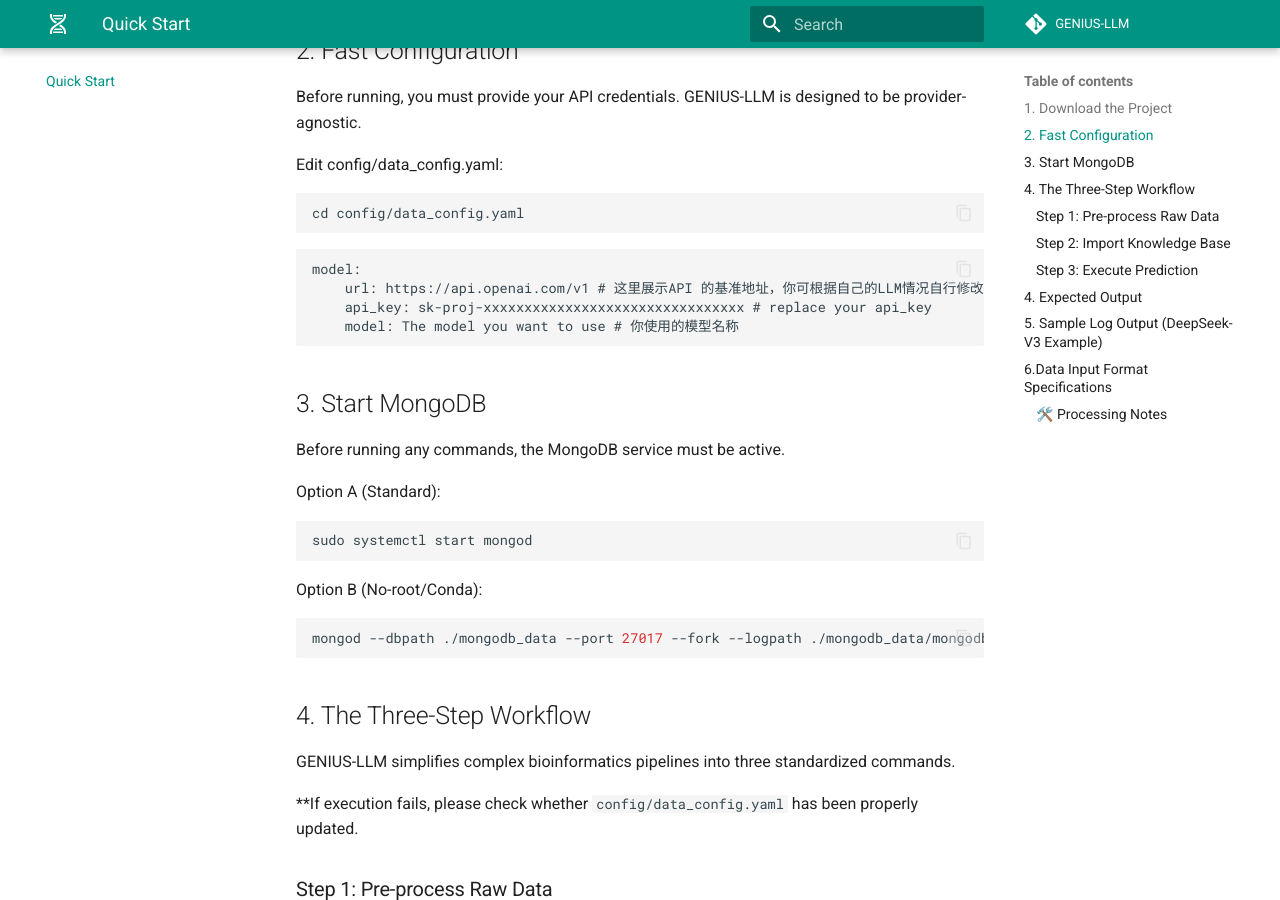
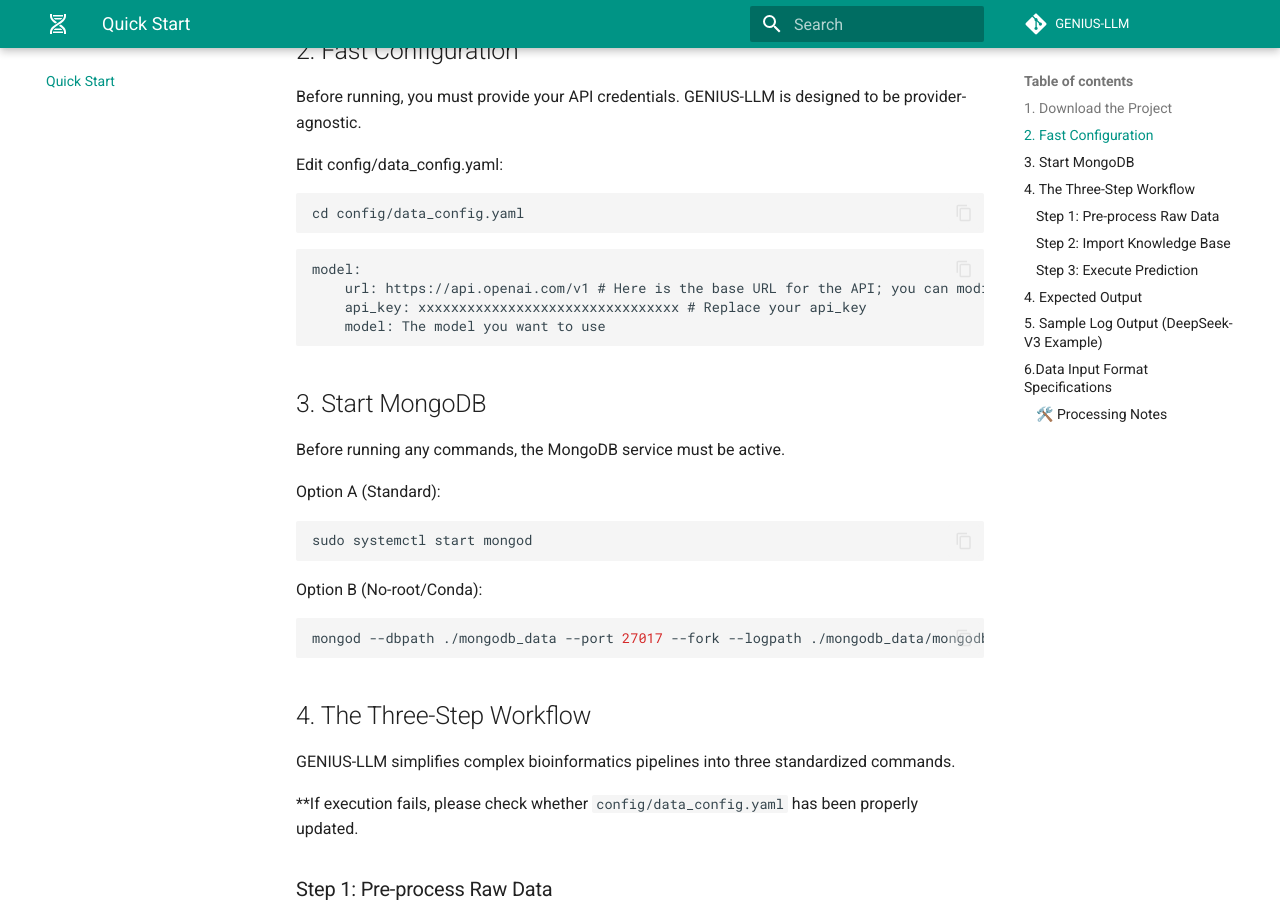
Before and after one commit to yimengzhiyan/GENIUS-LLM, an MkDocs documentation site: the page built from docs/02quickstart.md, in a window 1280 px wide and 900 px high, scrolled down 810 px. Built offline with MkDocs 1.6.1 and Material for MkDocs 9.7.7, drawn with Linux system fonts in a browser that asks for light colours; comment, search, counter and statistics services are not loaded.

Commit message:
20260430,22:39,upload

````diff
--- a/docs/02quickstart.md
+++ b/docs/02quickstart.md
@@ -36,9 +36,9 @@
 ```
 ```
 model:
-    url: https://api.openai.com/v1 # 这里展示API 的基准地址，你可根据自己的LLM情况自行修改
-    api_key: sk-proj-xxxxxxxxxxxxxxxxxxxxxxxxxxxxxxxx # replace your api_key
-    model: The model you want to use # 你使用的模型名称
+    url: https://api.openai.com/v1 # Here is the base URL for the API; you can modify it according to your specific LLM configuration.
+    api_key: xxxxxxxxxxxxxxxxxxxxxxxxxxxxxxxx # Replace your api_key
+    model: The model you want to use
 ```
 ## 3. Start MongoDB
 
--- a/mkdocs.yml
+++ b/mkdocs.yml
@@ -1,35 +1,37 @@
 site_name: GENIUS-LLM Documentation
 #site_url: https://yimengzhiyan.github.io/GENIUS-LLM/
-#repo_url: https://github.com/yimengzhiyan/GENIUS-LLM  # 必须加这一行，edit_uri 才会生效
+#repo_url: https://github.com/yimengzhiyan/GENIUS-LLM  # Required for edit_uri to function
 repo_url: https://github.com/ZhengJieBioinformatics/GENIUS-LLM
 site_url: https://ZhengJieBioinformatics.github.io/GENIUS-LLM/
 site_author: Jie Zheng
 repo_name: GENIUS-LLM
-edit_uri: edit/main/docs/ # 允许别人点击“编辑”按钮（展现开源精神）
+edit_uri: edit/main/docs/ # Allows users to click the "Edit" button (promotes open-source collaboration)
 
 theme:
   name: material
   palette:
-    primary: teal  # 这种青绿色看起来很学术
+    primary: teal  # Provides a professional academic aesthetic
     accent: indigo
   features:
-    - navigation.tabs          # 顶部大分类（你已经选了）
-    - content.code.copy    # 增加代码一键复制（对研究人员极其友好）
-    - navigation.sections      # 侧边栏分组显示，结构更清晰
-    - navigation.expand        # 默认展开所有目录（方便审稿人快速点击）
-    - navigation.top           # 快速回到顶部按钮（长文档必备）
-    - navigation.tracking      # 滚动时侧边栏自动跟随当前位置
-    - search.suggest           # 搜索时显示自动补全建议
-    - search.highlight         # 搜索结果关键词高亮
-    - content.code.annotate    # 允许在代码中添加悬浮注释（非常适合解释复杂的 API 调用）
-  # 设置 LOGO 和 Favicon（浏览器标签页的小图标）
+    - navigation.tabs          # Top-level navigation categories
+    - content.code.copy        # Enables one-click code copying (useful for researchers)
+    - navigation.sections      # Groups sidebar items for a clearer structure
+    - navigation.expand        # Expands all directories by default for easier navigation
+    - navigation.top           # "Back to top" button for long documents
+    - navigation.tracking      # Sidebar automatically highlights current position while scrolling
+    - search.suggest           # Displays auto-completion suggestions during search
+    - search.highlight         # Highlights keywords in search results
+    - content.code.annotate    # Enables hover annotations (ideal for explaining complex API calls)
+
+  # Set LOGO and Favicon (browser tab icon)
   icon:
-    logo: material/dna # 或者 material/molecule-science
- # favicon: assets/favicon.png #在 docs/ 文件夹下创建一个 assets 文件夹，并放一张名为 favicon.png 的小图标。
+    logo: material/dna # Or material/molecule-science
+# favicon: assets/favicon.png # Create an 'assets' folder in 'docs/' and add a 'favicon.png' file
 
 extra_javascript:
   - https://polyfill.io/v3/polyfill.min.js?features=es6
   - https://cdn.jsdelivr.net/npm/mathjax@3/es5/tex-mml-chtml.js
+
 extra:
   social:
     - icon: fontawesome/brands/github
@@ -38,14 +40,14 @@
       link: mailto:your-email@example.com
 
 markdown_extensions:
-  - tables          # 开启表格支持（审稿人要求的兼容性矩阵必须用这个）
-  - admonition      # 开启警告框/提示框（!!! note 或 !!! warning）
-  - pymdownx.details # 开启折叠面板（适合放长代码，不占空间）
-  - pymdownx.superfences # 允许在列表里嵌套代码块
-  - pymdownx.magiclink   # 自动把 URL 变成可点击链接
+  - tables           # Enables table support (necessary for compatibility matrices)
+  - admonition       # Enables callouts/admonitions (e.g., !!! note or !!! warning)
+  - pymdownx.details # Enables collapsible blocks to save space with long code segments
+  - pymdownx.superfences # Allows nesting code blocks within lists
+  - pymdownx.magiclink   # Automatically converts URLs into clickable links
   - pymdownx.arithmatex:
       generic: true
-  - attr_list       # 允许给 Markdown 元素加 CSS 样式
+  - attr_list        # Allows adding CSS styles to Markdown elements
 
 nav:
   - Home: index.md
--- a/requirements.txt
+++ b/requirements.txt
@@ -1,12 +1,12 @@
-# 核心业务
+# Core Logic
 openai>=2.31.0
 pandas>=3.0.2
 pymongo>=4.16.0
 PyYAML>=6.0.3
 openpyxl>=3.1.5
 
-# 网络与 LLM 辅助
+# Networking & LLM Utilities
 httpx>=0.28.1
 
-# 文档展示 (如果你要用 MkDocs)
+# Documentation (if using MkDocs)
 mkdocs-material>=9.7.6
````
Also changed, not shown: setup.py (+15 -10 lines), 2 other files.
